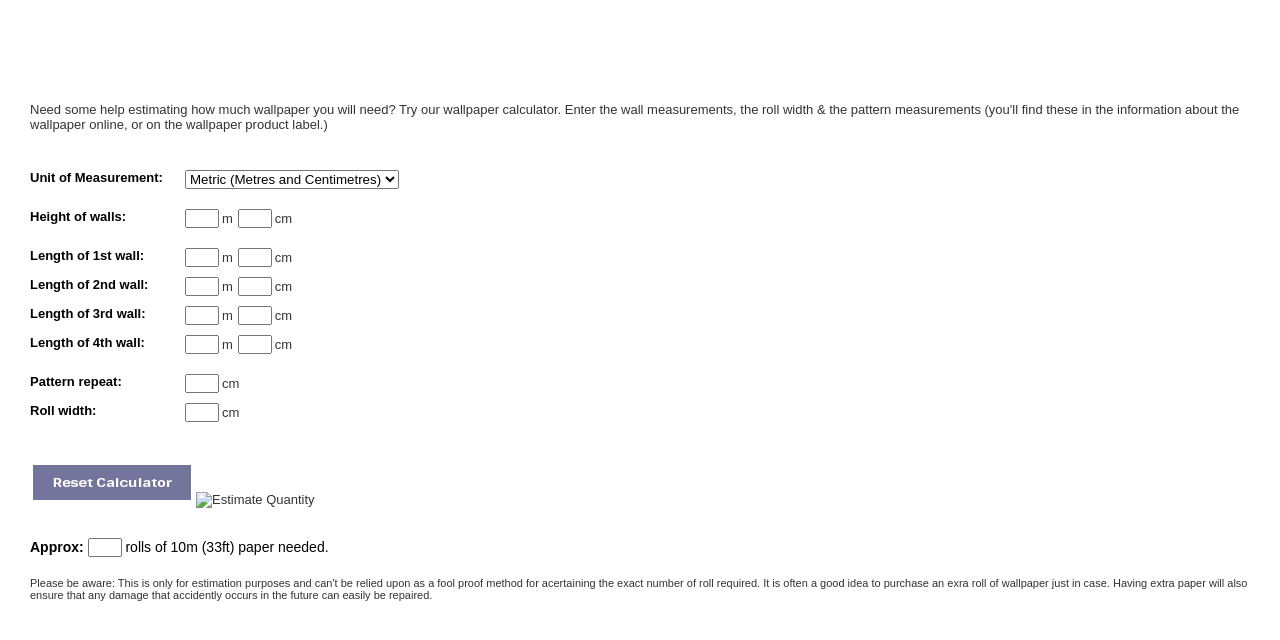
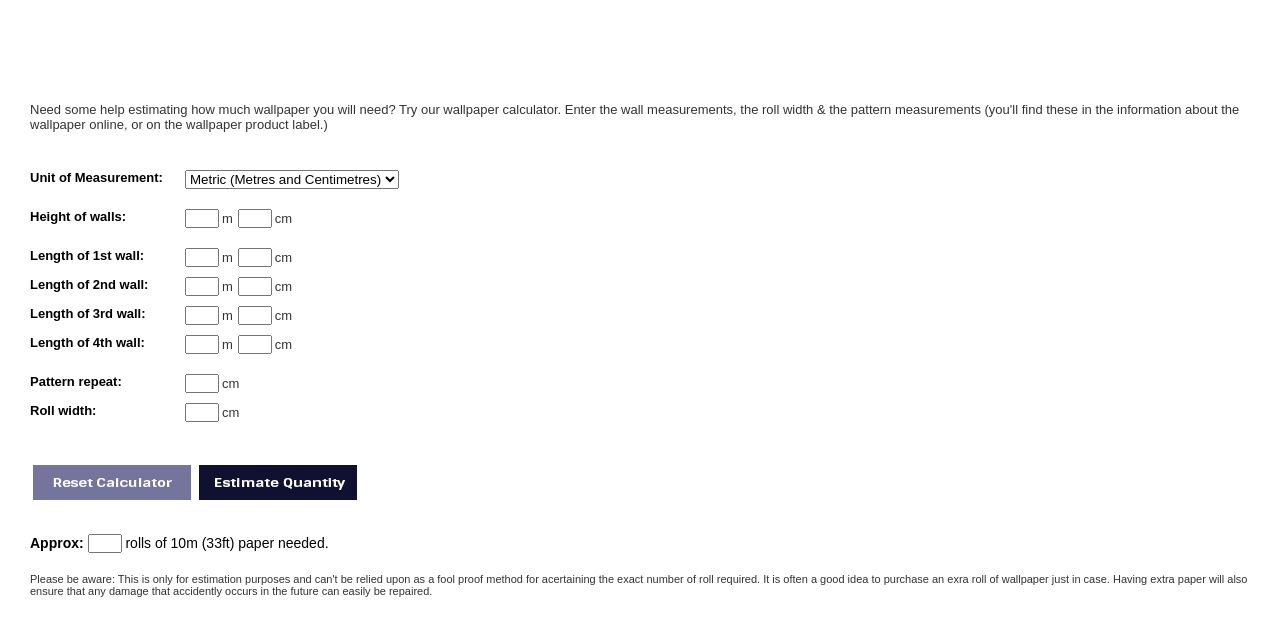
Before and after one commit to nouveaunow/nouveaunow.github.io, a plain HTML site: page index.html in a window 1280 px wide. Drawn offline with Linux system fonts and the light colour scheme.

Commit message:
Update index.html

```diff
--- a/index.html
+++ b/index.html
@@ -81,7 +81,7 @@
                         </div>
                         <div class="row triple">
                             <div class="buttons">
-                                <a href="javascript:void(0);" id="reset"><img src="resetcalculator.png" alt="Reset"></a><a href="javascript:void(0);" id="estimate"><img src="."estimatequantity.png" alt="Estimate Quantity"></a>
+                                <a href="javascript:void(0);" id="reset"><img src="resetcalculator.png" alt="Reset"></a><a href="javascript:void(0);" id="estimate"><img src="estimatequantity.png"alt="Estimate Quantity"></a>
                             </div>
                         </div>
                         <div class="row">
```
